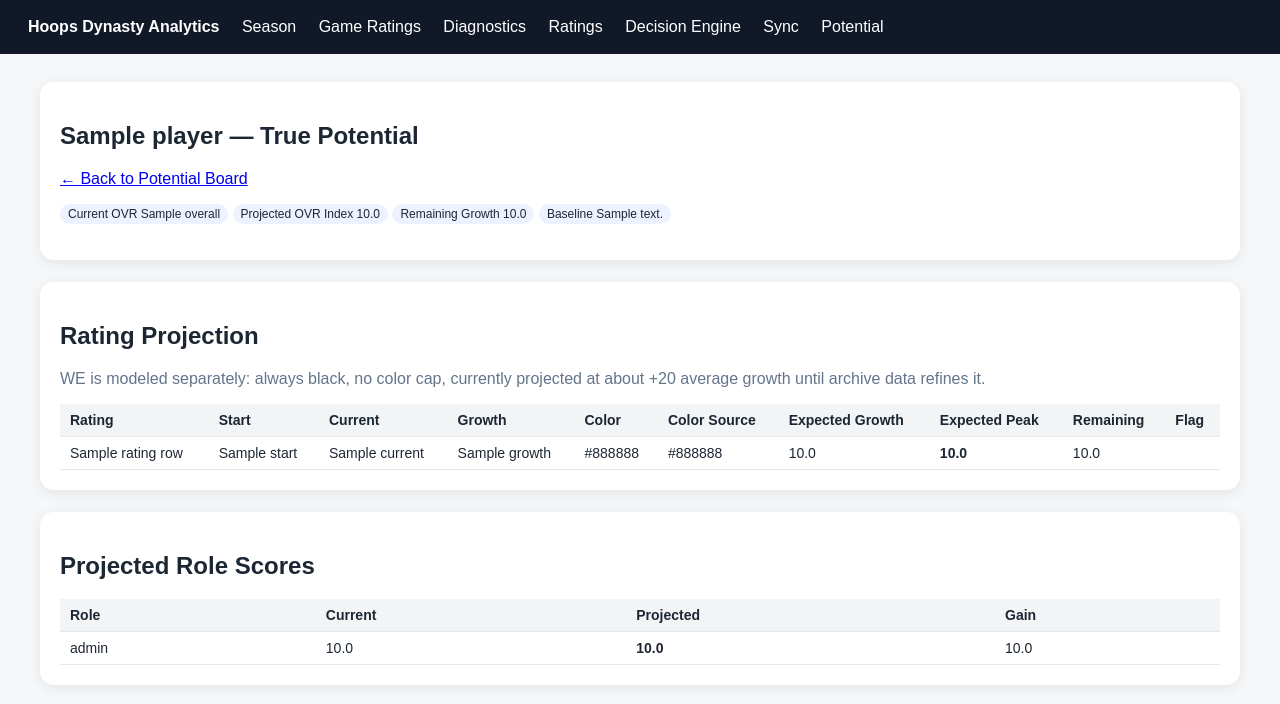
After one commit to mercerreynolds-rgb/hoops-dynasty-analytics, a FastAPI app: template app/templates/potential_detail.html in a window 1280 px wide. The commit adds this page. Shown: the top 704 px of the page. Run offline with FastAPI, Linux system fonts and the light colour scheme; the template is opened without the code that fills it: most values are stand-ins (such as "Sample title", 1, 10 or a date in 2020).

Commit message:
Add files via upload

```diff
--- a/app/main.py
+++ b/app/main.py
@@ -1119,6 +1119,210 @@ def decision_dashboard(
     )
 
 
+COLOR_EXPECTED_GROWTH = {"green": 30, "blue": 20, "black": 10, "yellow": 5, "red": 0, "": 0}
+WE_EXPECTED_GROWTH = 20
+
+RATING_META = [
+    ("athleticism", "A"), ("speed", "SPD"), ("rebounding", "REB"), ("defense", "DE"),
+    ("shot_blocking", "BLK"), ("low_post", "LP"), ("perimeter", "PE"),
+    ("ball_handling", "BH"), ("passing", "P"), ("work_ethic", "WE"), ("stamina", "ST"),
+]
+
+
+def infer_color_from_growth(growth: int) -> str:
+    if growth >= 30:
+        return "green"
+    if growth >= 20:
+        return "blue"
+    if growth >= 10:
+        return "black"
+    if growth >= 5:
+        return "yellow"
+    return "red"
+
+
+def adjusted_expected_growth(color: str, start_value: int, work_ethic: int, rating_key: str) -> float:
+    # WE is special in Hoops Dynasty:
+    # - always black
+    # - not capped by the color-growth system
+    # - growth appears driven mostly by playing time
+    # - for now, assume average +20 career growth, with low-start WE slightly slower
+    if rating_key == "work_ethic":
+        if start_value < 40:
+            return max(0, WE_EXPECTED_GROWTH - 4)
+        if start_value < 55:
+            return max(0, WE_EXPECTED_GROWTH - 2)
+        if start_value >= 80:
+            return WE_EXPECTED_GROWTH + 2
+        return WE_EXPECTED_GROWTH
+
+    base = COLOR_EXPECTED_GROWTH.get((color or "").lower(), 0)
+    we_adj = 0
+    if work_ethic >= 80:
+        we_adj = 4
+    elif work_ethic >= 70:
+        we_adj = 2
+    elif work_ethic < 40:
+        we_adj = -3
+    elif work_ethic < 55:
+        we_adj = -1
+
+    # Non-WE ratings are capped at 100.
+    return max(0, min(100 - start_value, base + we_adj))
+
+
+def rating_value(snapshot, key: str):
+    return getattr(snapshot, key, 0) or 0
+
+
+def rating_color(snapshot, key: str):
+    return (getattr(snapshot, f"{key}_color", "") or "").lower().strip()
+
+
+def build_potential_summary(rows):
+    summary = build_rating_summary(rows)
+    if not summary:
+        return None
+
+    current = summary["current"]
+    start = summary["start"]
+    start_we = rating_value(start, "work_ethic")
+
+    rating_rows = []
+    projected_total = 0
+    current_total = 0
+    remaining_total = 0
+    color_source_counts = {"detected": 0, "inferred": 0}
+
+    for key, label in RATING_META:
+        start_val = rating_value(start, key)
+        current_val = rating_value(current, key)
+        actual_growth = current_val - start_val
+        detected_color = rating_color(start, key)
+
+        if key == "work_ethic":
+            color = "black"
+            color_source = "fixed"
+        elif detected_color:
+            color = detected_color
+            color_source = "detected"
+            color_source_counts["detected"] += 1
+        else:
+            color = infer_color_from_growth(actual_growth)
+            color_source = "inferred"
+            color_source_counts["inferred"] += 1
+
+        expected_growth = adjusted_expected_growth(color, start_val, start_we, key)
+
+        if key == "work_ethic":
+            # WE has no color cap. Do not clamp expected peak to 100 here.
+            expected_peak = round(start_val + expected_growth, 1)
+        else:
+            expected_peak = min(100, round(start_val + expected_growth, 1))
+
+        remaining = max(0, expected_peak - current_val)
+        outlier_flag = color == "green" and key in {"perimeter", "low_post"} and start_we >= 55
+
+        projected_total += expected_peak
+        current_total += current_val
+        remaining_total += remaining
+
+        rating_rows.append({
+            "key": key, "label": label, "start": start_val, "current": current_val,
+            "growth": actual_growth, "color": color, "color_source": color_source,
+            "expected_growth": expected_growth, "expected_peak": expected_peak,
+            "remaining": remaining, "outlier_flag": outlier_flag,
+        })
+
+    projected_proxy = type("ProjectedSnapshot", (), {})()
+    for r in rating_rows:
+        setattr(projected_proxy, r["key"], r["expected_peak"])
+
+    role_scores = []
+    for role, weights in ROLE_WEIGHTS.items():
+        current_score = role_score(current, weights)
+        projected_score = role_score(projected_proxy, weights)
+        role_scores.append({
+            "role": role, "current_score": current_score,
+            "projected_score": projected_score,
+            "projected_gain": projected_score - current_score,
+        })
+    role_scores.sort(key=lambda r: r["projected_score"], reverse=True)
+
+    avg_remaining = remaining_total / len(rating_rows) if rating_rows else 0
+    projected_ovr = min(1000, round((current.overall or 0) + avg_remaining * 10, 1))
+
+    return {
+        "summary": summary, "current": current, "start": start,
+        "baseline_note": summary.get("baseline_note", ""),
+        "rating_rows": rating_rows, "role_scores": role_scores,
+        "best_projected_role": role_scores[0] if role_scores else None,
+        "current_total": current_total, "projected_total": projected_total,
+        "remaining_total": remaining_total, "projected_ovr": projected_ovr,
+        "color_source_counts": color_source_counts,
+        "has_green_offense_outlier": any(r["outlier_flag"] for r in rating_rows),
+    }
+
+
+def build_all_potential_rows(session: Session, team: str = ""):
+    snapshots = session.exec(select(PlayerRatingSnapshot)).all()
+    grouped = {}
+    for snap in snapshots:
+        if team and (snap.team or "") != team:
+            continue
+        key = (snap.player or "Unknown Player", snap.player_id or "", snap.team or "")
+        grouped.setdefault(key, []).append(snap)
+
+    rows = []
+    for (player, player_id, snap_team), snap_rows in grouped.items():
+        potential = build_potential_summary(snap_rows)
+        if not potential:
+            continue
+        best_role = potential["best_projected_role"] or {"role": "", "projected_score": 0, "projected_gain": 0}
+        rows.append({
+            "player": player, "player_id": player_id, "team": snap_team,
+            "current_ovr": potential["current"].overall,
+            "projected_ovr": potential["projected_ovr"],
+            "remaining_total": potential["remaining_total"],
+            "best_projected_role": best_role["role"],
+            "projected_role_score": best_role["projected_score"],
+            "projected_role_gain": best_role["projected_gain"],
+            "baseline_note": potential["baseline_note"],
+            "has_green_offense_outlier": potential["has_green_offense_outlier"],
+            "detected_colors": potential["color_source_counts"]["detected"],
+            "inferred_colors": potential["color_source_counts"]["inferred"],
+        })
+
+    rows.sort(key=lambda r: (r["remaining_total"], r["projected_role_score"]), reverse=True)
+    return rows
+
+@app.get("/potential", response_class=HTMLResponse)
+def potential_dashboard(request: Request, team: str = "", session: Session = Depends(get_session)):
+    try:
+        teams = get_tracked_team_options()
+    except Exception:
+        teams = []
+    rows = build_all_potential_rows(session, team=team)
+    return templates.TemplateResponse(
+        "potential.html",
+        {"request": request, "rows": rows, "teams": teams, "team": team},
+    )
+
+
+@app.get("/potential/{player_id}", response_class=HTMLResponse)
+def potential_player_detail(player_id: str, request: Request, session: Session = Depends(get_session)):
+    rows = session.exec(
+        select(PlayerRatingSnapshot).where(PlayerRatingSnapshot.player_id == player_id)
+    ).all()
+    rows = sorted(rows, key=lambda r: (int(r.season or 0), r.id or 0), reverse=True)
+    potential = build_potential_summary(rows)
+    return templates.TemplateResponse(
+        "potential_detail.html",
+        {"request": request, "rows": rows, "potential": potential, "player": rows[0].player if rows else player_id, "player_id": player_id},
+    )
+
+
+
 @app.post("/ratings/import")
 def import_ratings_history(
     url: str = Form(...),
--- a/app/templates/base.html
+++ b/app/templates/base.html
@@ -27,6 +27,7 @@
   <a href="/ratings">Ratings</a>
   <a href="/decision">Decision Engine</a>
   <a href="/sync">Sync</a>
+  <a href="/potential">Potential</a>
 </header>
 <main>
   {% block content %}{% endblock %}
--- /dev/null
+++ b/app/templates/potential_detail.html
@@ -0,0 +1,46 @@
+{% extends "base.html" %}
+{% block content %}
+<div class="card">
+  <h2>{{ player }} — True Potential</h2>
+  <p><a href="/potential">← Back to Potential Board</a></p>
+  {% if potential %}
+  <p>
+    <span class="pill">Current OVR {{ potential.current.overall }}</span>
+    <span class="pill">Projected OVR Index {{ "%.1f"|format(potential.projected_ovr) }}</span>
+    <span class="pill">Remaining Growth {{ "%.1f"|format(potential.remaining_total) }}</span>
+    <span class="pill">Baseline {{ potential.baseline_note }}</span>
+  </p>
+  {% if potential.has_green_offense_outlier %}
+  <p class="muted"><strong>Outlier watch:</strong> Green PE/LP category detected.</p>
+  {% endif %}
+  {% endif %}
+</div>
+
+{% if potential %}
+<div class="card">
+  <h2>Rating Projection</h2>
+  <p class="muted">WE is modeled separately: always black, no color cap, currently projected at about +20 average growth until archive data refines it.</p>
+  <table>
+    <tr><th>Rating</th><th>Start</th><th>Current</th><th>Growth</th><th>Color</th><th>Color Source</th><th>Expected Growth</th><th>Expected Peak</th><th>Remaining</th><th>Flag</th></tr>
+    {% for r in potential.rating_rows %}
+    <tr>
+      <td>{{ r.label }}</td><td>{{ r.start }}</td><td>{{ r.current }}</td><td>{{ r.growth }}</td>
+      <td>{{ r.color }}</td><td>{{ r.color_source }}</td><td>{{ "%.1f"|format(r.expected_growth) }}</td>
+      <td><strong>{{ "%.1f"|format(r.expected_peak) }}</strong></td><td>{{ "%.1f"|format(r.remaining) }}</td>
+      <td>{% if r.outlier_flag %}Green PE/LP outlier watch{% endif %}</td>
+    </tr>
+    {% endfor %}
+  </table>
+</div>
+
+<div class="card">
+  <h2>Projected Role Scores</h2>
+  <table>
+    <tr><th>Role</th><th>Current</th><th>Projected</th><th>Gain</th></tr>
+    {% for r in potential.role_scores %}
+    <tr><td>{{ r.role }}</td><td>{{ "%.1f"|format(r.current_score) }}</td><td><strong>{{ "%.1f"|format(r.projected_score) }}</strong></td><td>{{ "%.1f"|format(r.projected_gain) }}</td></tr>
+    {% endfor %}
+  </table>
+</div>
+{% endif %}
+{% endblock %}
--- a/app/templates/ratings.html
+++ b/app/templates/ratings.html
@@ -41,6 +41,7 @@
 
 <div class="card">
   <h2>Imported Rating Profiles</h2>
+  <p><a href="/potential">Open Potential Board →</a></p>
   <p class="muted">Growth uses the player’s lowest-season “Season Start” row as the baseline.</p>
   {% if player_rows %}
   <table>
```
Also changed, not shown: app/templates/potential.html (added, +44 -0 lines), README.md.
